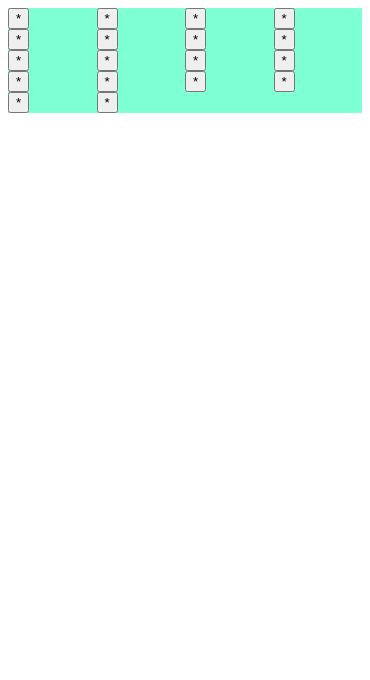
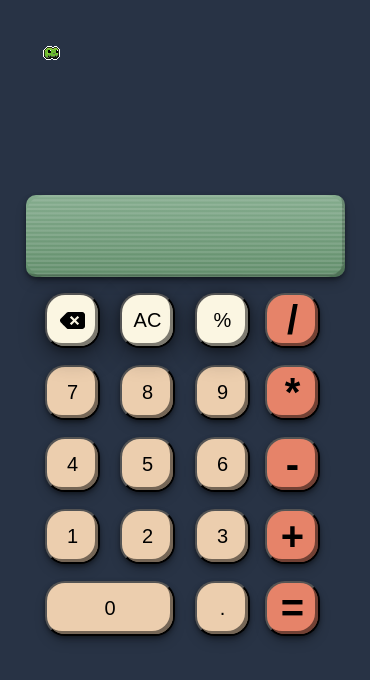
Before and after one commit to Aayush-Sigdel/simpleCalculator, an Electron app: page index.html in a window 370 px wide. Drawn offline with Linux system fonts and the light colour scheme; a web font is replaced by a local one.

Commit message:
Add Calculator Functionality

```diff
--- a/index.html
+++ b/index.html
@@ -9,66 +9,89 @@
         <link
             rel="stylesheet"
             href="style.css" />
+        <link rel="preconnect" href="https://fonts.googleapis.com">
+        <link rel="preconnect" href="https://fonts.gstatic.com" crossorigin>
+        <link href="https://fonts.googleapis.com/css2?family=Londrina+Solid:wght@100;300;400;900&display=swap" rel="stylesheet">
+
     </head>
     <body>
-        <div class="main">
-            <div class="output-screen-main"></div>
+        <div class="main" >
+            <a style="position: absolute; top: 35px; left: 35px;" href="https://www.github.com/Aayush-Sigdel" target="_blank">
+            <img src="output-onlinegiftools.gif"  alt="Calculator GIF" id="frog">
+            </a>
+            <div class="output-screen-main">
+                <div class="output-inner-screen">
+                    <span class="output-text-span" id="output-text-span"></span>
+                    <input
+                        type="text"
+                        id="output-text"
+                        autocomplete="off"
+                        value=""
+                        autofocus="true"
+                        />
+
+
+                </div>
+            </div>
             <div class="key-button-main">
-                <div class="button">
-                    <button>*</button>
+                <div class="button button-special">
+                    <button id="delete" value="Delete"><img src="Vector.png" alt="Delete" /></button>
+                </div>
+                <div class="button button-special">
+                    <button id="clear" value="AC">AC</button>
+                </div>
+                <div class="button button-special">
+                    <button id="modulus" value="%">%</button>
+                </div>
+                <div class="button button-symbol">
+                    <button id="divide" value="/">/</button>
                 </div>
                 <div class="button">
-                    <button>*</button>
+                    <button id="seven" value="7">7</button>
                 </div>
                 <div class="button">
-                    <button>*</button>
+                    <button id="eight" value="8">8</button>
                 </div>
                 <div class="button">
-                    <button>*</button>
+                    <button id="nine" value="9">9</button>
+                </div>
+                <div class="button button-symbol">
+                    <button id="multiply" value="*">*</button>
                 </div>
                 <div class="button">
-                    <button>*</button>
+                    <button id="four" value="4">4</button>
                 </div>
                 <div class="button">
-                    <button>*</button>
+                    <button id="five" value="5">5</button>
                 </div>
                 <div class="button">
-                    <button>*</button>
+                    <button id="six" value="6">6</button>
+                </div>
+                <div class="button button-symbol">
+                    <button id="minus" value="-">-</button>
                 </div>
                 <div class="button">
-                    <button>*</button>
+                    <button id="one" value="1">1</button>
                 </div>
                 <div class="button">
-                    <button>*</button>
+                    <button id="two" value="2">2</button>
                 </div>
                 <div class="button">
-                    <button>*</button>
+                    <button id="three" value="3">3</button>
+                </div>
+                <div class="button button-symbol">
+                    <button id="plus" value="+">+</button>
+                </div>
+                <div class="button button-long">
+                    <button id="zero" value="0">0</button>
                 </div>
                 <div class="button">
-                    <button>*</button>
+                    <button id="decimal" value=".">.</button>
                 </div>
-                <div class="button">
-                    <button>*</button>
-                </div>
-                <div class="button">
-                    <button>*</button>
-                </div>
-                <div class="button">
-                    <button>*</button>
-                </div>
-                <div class="button">
-                    <button>*</button>
-                </div>
-                <div class="button">
-                    <button>*</button>
-                </div>
-                <div class="button">
-                    <button>*</button>
-                </div>
-                <div class="button">
-                    <button>*</button>
-                </div>
+                <div class="button button-symbol">
+                    <button id="equals" value="=">=</button>
             </div>
+        </div>
         </div>
         <script src="script.js"></script>
     </body>
--- a/script.js
+++ b/script.js
@@ -0,0 +1,74 @@
+const outputText = document.getElementById("output-text");
+const buttons = document.querySelectorAll("button");
+const outputTextSpan = document.getElementById("output-text-span");
+
+let outputValueResult = "";
+let currentInput = "";
+let inputHistoryValue = "";
+
+// Handle manual input in the text field
+outputText.addEventListener("input", (e) => {
+  const filtered = e.target.value.replace(/[^0-9.+%*/()\-]/g, '');
+  if (filtered !== e.target.value) {
+    e.target.value = filtered;
+  }
+  currentInput = filtered;
+});
+
+// Handle button clicks
+buttons.forEach(button => {
+  button.addEventListener("click", () => {
+    const value = button.value;
+
+    if (currentInput === "SyntaxError") currentInput = "";
+
+    if (value === "AC") {
+      currentInput = "";
+      inputHistoryValue = "";
+    } else if (value === "Delete") {
+      currentInput = currentInput.slice(0, -1);
+    } else if (value === "=") {
+      calculate();
+    } else {
+      currentInput += value;
+    }
+
+    updateDisplay();
+  });
+});
+
+// Handle pressing Enter key
+outputText.addEventListener("keydown", (e) => {
+  if (e.key === "Enter") {
+    e.preventDefault(); // prevent form submit
+    calculate();
+    updateDisplay();
+  }
+});
+
+function calculate() {
+  if (currentInput.trim() === "") return;
+
+  // Prevent evaluation if expression ends with an operator
+  const invalidEnd = /[+\-*/]$/;
+  if (invalidEnd.test(currentInput)) {
+    return; // don’t calculate incomplete expressions
+  }
+
+  try {
+    inputHistoryValue = currentInput;
+    const result = eval(currentInput);
+    if (result === undefined || isNaN(result)) return;
+    outputValueResult = result.toString();
+    currentInput = outputValueResult;
+  } catch (e) {
+    currentInput = "SyntaxError";
+  }
+
+  updateDisplay(); // <-- ensure display updates after calculation
+}
+
+function updateDisplay() {
+  outputTextSpan.textContent = inputHistoryValue;
+  outputText.value = currentInput;
+}
--- a/style.css
+++ b/style.css
@@ -1,12 +1,126 @@
-h1 {
-    color: aqua;
+body {
+     background-color: #283345;
 }
 
-.key-button-main {
-    background-color: aquamarine;
-    display: grid;
-    grid-template-columns: repeat(4, 1fr);
-    grid-template-rows: repeat(5, 1fr);
-    grid-column-gap: 0px;
-    grid-row-gap: 0px;
+.main {
+    display: flex;
+    flex-direction: column;
+    justify-content: center;
+    align-items: center;
+    gap: 16px;
+    padding-top: 52px;
+    height: 85vh;
+
+    border-radius: 10px;
 }
+
+.output-screen-main{
+    background: linear-gradient(180deg, #85AC8E, #618D6A);
+    border-radius: 10px;
+    width: 319px;
+    height: 82px;
+    box-shadow: 0 2px 4px 0 rgba(0, 0, 0, 0.40), 0 7px 13px -3px rgba(0, 0, 0, 0.30), -3px -3px 0 0 rgba(0, 0, 0, 0.20) inset;
+}
+
+.output-inner-screen{
+    background-image: url(background.svg);
+    border-radius: 20px;
+    max-height: 82px;
+    min-height: 82px;
+    display: flex;
+    flex-direction: column;
+    gap: 10px;
+}
+.output-inner-screen input{
+    position: relative;
+    padding: 0px 10px 10px 10px;
+    width: 100%;
+    height: 100%;
+    box-sizing: border-box;
+    font-family: "Londrina Solid", sans-serif;
+    font-weight: 100;
+    font-style: normal;
+    font-size: 30px;
+    color: #ffffff;
+    background: transparent;
+    border: none;
+    outline: none;
+    text-align: right;
+    /* min-height: 14px; */
+
+}
+.output-text-span {
+    position: relative;
+    /* display: block; */
+    padding: 10px 10px 0px 10px;
+    font-family: "Londrina Solid", sans-serif;
+  font-weight: 100;
+  font-style: normal;
+    font-size: 20px;
+    color: #ebeaea;
+    text-align: right;
+    min-height: 22px;
+
+}
+
+
+.key-button-main{
+    display: inline-grid;
+    height: 350px;
+    width: 290px;
+    row-gap: 10px;
+    column-gap: 10px;
+    grid-template-rows: repeat(5, minmax(0, 2fr));
+    grid-template-columns: repeat(4, minmax(0, 2fr));
+}
+
+
+
+.button button {
+    color: #000;
+    font-family: "Londrina Solid", sans-serif;
+    font-weight: 400;
+    font-style: normal;
+    font-size: 20px;
+
+    display: flex;
+    width: 55px;
+    padding: 15.5px 0;
+    max-width: 140px;
+    max-height: 55px;
+justify-content: center;
+align-items: center;
+aspect-ratio: 1/1;
+justify-self: center;
+border-radius: 20px;
+background: #ECCEAE;
+box-shadow: 0 2px 4px 0 rgba(0, 0, 0, 0.40), 0 7px 13px -3px rgba(0, 0, 0, 0.30), -3px -3px 0 0 rgba(0, 0, 0, 0.50) inset;
+}
+
+.button-special button{
+background: #FBF6E2;
+box-shadow: -3px -3px 0 0 rgba(0, 0, 0, 0.50) inset;
+filter: drop-shadow(0 7px 13px rgba(0, 0, 0, 0.30)) drop-shadow(0 2px 4px rgba(0, 0, 0, 0.40));
+}
+
+.button-symbol button{
+    position: absolute;
+    font-family: "Londrina Solid", sans-serif;
+    font-weight: 900;
+    font-size: 40px;
+    font-style: normal;
+    vertical-align: text-top;
+    text-align: center;
+    line-height: 40px;
+border-radius: 20px;
+background: #E68369;
+box-shadow: 0 2px 4px 0 rgba(0, 0, 0, 0.40), 0 7px 13px -3px rgba(0, 0, 0, 0.30), -3px -3px 0 0 rgba(0, 0, 0, 0.50) inset;
+}
+
+.button-long {
+    grid-column: 1 / span 2;
+    }
+.button-long button {
+    width: 130px;
+    height: 55px;
+}
```
Also changed, not shown: main.js (+7 -4 lines), LondrinaSolid-Black.ttf (added), LondrinaSolid-Regular.ttf (added), Vector.png (added), background.svg (added), output-onlinegiftools.gif (added), 1 other file.
